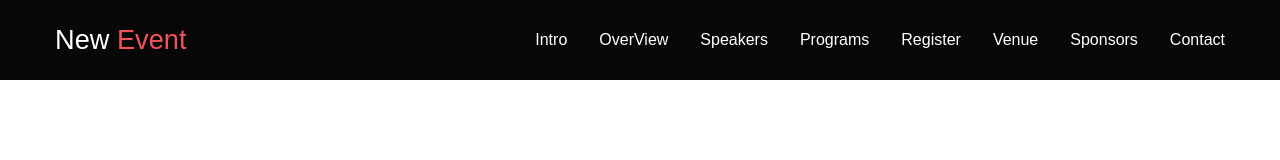
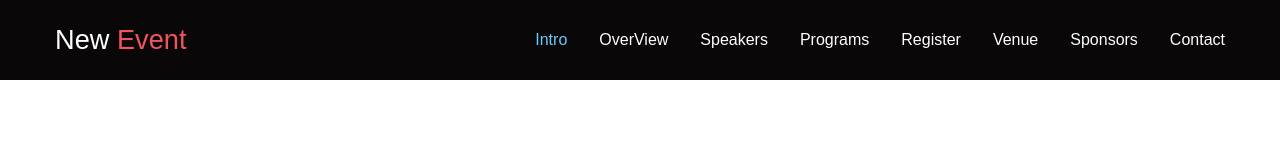
Before and after one commit to amr-ibrahim7/New-Even-React, a React (Create React App) app: page / in a window 1280 px wide. Shown: the top 160 px of the page. Built offline with nearby package versions, Linux system fonts and the light colour scheme.

Commit message:
Enhancements Active route in nav bar

```diff
--- a/package.json
+++ b/package.json
@@ -16,6 +16,7 @@
     "link-module-alias": "^1.2.0",
     "react": "^18.2.0",
     "react-dom": "^18.2.0",
+    "react-router-dom": "^6.4.4",
     "react-scripts": "5.0.1",
     "web-vitals": "^3.1.0"
   },
@@ -28,8 +29,8 @@
     "eject": "react-scripts eject"
   },
   "_moduleAliases": {
-    "images" : "./src/shared/assets",
-    "design-system" : "./src/design-system/config.jsx"
+    "images": "./src/shared/assets",
+    "design-system": "./src/design-system/config.jsx"
   },
   "eslintConfig": {
     "extends": [
--- a/src/App.js
+++ b/src/App.js
@@ -1,13 +1,16 @@
 
+import { BrowserRouter, Route, Routes } from 'react-router-dom';
 import './design-system/main.css'
 import Home from './pages/home/Home';
 
 
 function App() {
   return (
-    <>
-    <Home/>
-    </>
+    <BrowserRouter>
+    <Routes>
+      <Route path='/' element={<Home/>}/>
+    </Routes>
+    </BrowserRouter>
   )
 }
 
--- a/src/pages/home/components/Navbar/Links.jsx
+++ b/src/pages/home/components/Navbar/Links.jsx
@@ -1,36 +1,35 @@
- const links = [
+export default  function links() {
+   return [
     {
         navLink:"/",
         navText: "Intro"
     },
     {
-        navLink:"/",
+        navLink:"/overView",
         navText: "OverView"
     },
     {
-        navLink:"/",
+        navLink:"/speakers",
         navText: "Speakers"
     },
     {
-        navLink:"/",
+        navLink:"/programs",
         navText: "Programs"
     },
     {
-        navLink:"/",
+        navLink:"/register",
         navText: "Register"
     },
     {
-        navLink:"/",
+        navLink:"/venue",
         navText: "Venue"
     },
     {
-        navLink:"/",
+        navLink:"/sponsors",
         navText: "Sponsors"
     },
     {
-        navLink:"/",
+        navLink:"/contact",
         navText: "Contact"
     },
-];
-
-export default links;
+]};
--- /dev/null
+++ b/src/pages/home/components/Navbar/NavItems.jsx
@@ -0,0 +1,21 @@
+import { useLocation } from "react-router-dom"
+import theme from "../../../../design-system/config"
+import links from "./Links"
+import NavLinks from "./NavLinks"
+
+export default function NavItems() {
+    const items = links()
+    const route = useLocation()
+   console.log(route.pathname);
+  return (
+    items.map((link, index) => {
+        return (
+            <NavLinks
+            color= {route.pathname === link.navLink ? theme.active : theme.white}
+             navLink={link.navLink}
+              navText={link.navText}
+               key={index} />
+        )
+    })
+  )
+}
--- a/src/pages/home/components/Navbar/NavLinks.jsx
+++ b/src/pages/home/components/Navbar/NavLinks.jsx
@@ -1,9 +1,8 @@
 import React from 'react'
-import theme from '../../../../design-system/config';
 import { Link } from './style'
 
-export default function NavLinks({navLink,navText}) {
+export default function NavLinks({navLink,navText,color}) {
   return (
-        <Link href={navLink}>{navText}</Link>
+        <Link style={{color: color}} href={navLink}>{navText}</Link>
   );
 }
--- a/src/pages/home/components/Navbar/Navbar.jsx
+++ b/src/pages/home/components/Navbar/Navbar.jsx
@@ -1,6 +1,5 @@
 import { Event, LinksWrapper, NavbarWrapper, NavContainer, NavTitle } from "./style";
-import NavLinks from "./NavLinks"
-import links from "./Links"
+import NavItems from "./NavItems";
 
 export default function Navbar() {
   return (
@@ -11,11 +10,7 @@ export default function Navbar() {
                 <NavTitle>New <Event>Event</Event></NavTitle>
             </div>
             <LinksWrapper >
-              {links.map((link, index) => {
-                return (
-                  <NavLinks navLink={link.navLink} navText={link.navText} key={index} />
-                )
-              })}
+            <NavItems />
             </LinksWrapper>
         </NavContainer>
 
```
Also changed, not shown: 1 other file (tests, documents, lock files or other folders).
